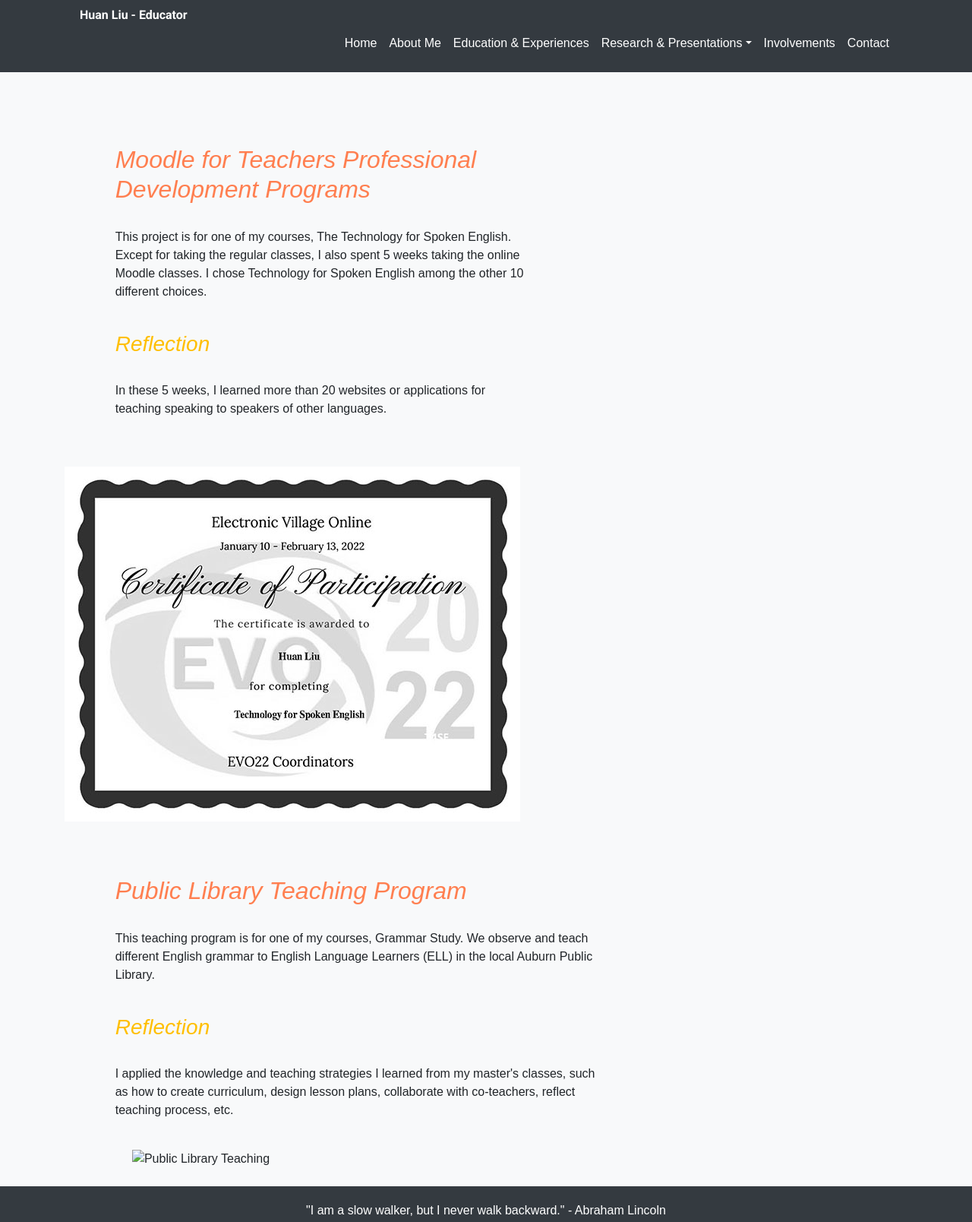
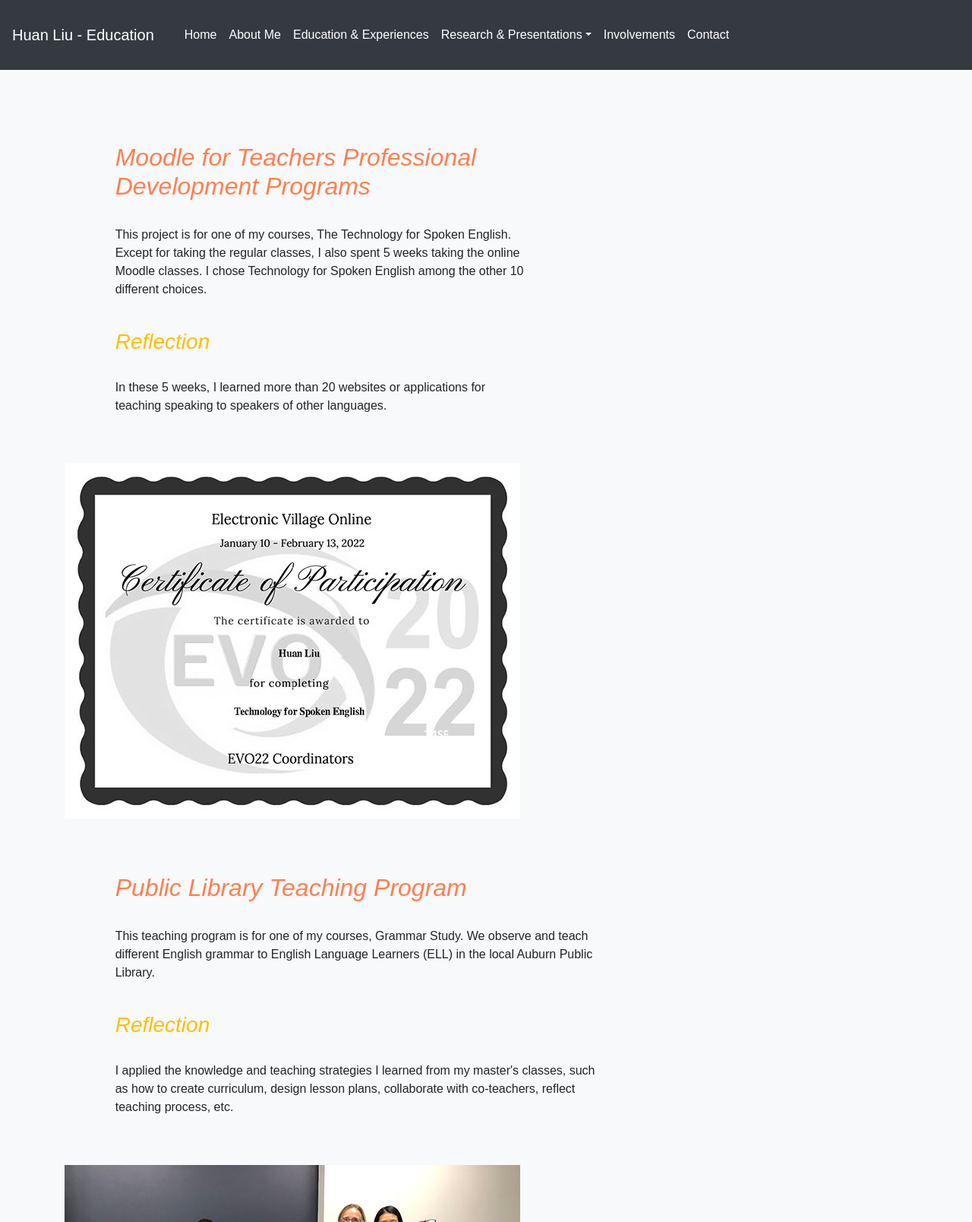
Before and after one commit to HL-auburn/portfolio, a plain HTML site: page involvements.html in a window 1280 px wide. Shown: the top 1608 px of the page at 76% size. Drawn offline with nearby package versions, Linux system fonts and the light colour scheme.

Commit message:
Update involvements.html

```diff
--- a/involvements.html
+++ b/involvements.html
@@ -65,8 +65,9 @@
 </head>
 <body>
     <header class="header">
+		<nav class="navbar navbar-expand-lg navbar-dark bg-dark"
         <div class="container">
-            <h1 class="custom-font">Huan Liu - Educator</h1>
+		<a class="navbar-brand" href="#">Huan Liu - Education</a>
             <nav class="navbar navbar-expand-lg navbar-dark">
                 <ul class="navbar-nav ml-auto">
                     <li class="nav-item"><a class="nav-link" href="index.html">Home</a></li>
@@ -92,7 +93,8 @@
 
 <section class="involvements" id="involvements">
         <div class="container">
-            <div class="row">
+            <div class="row align-items-center">
+				<!-- Text Left -->
                 <div class="col-md-6">
                     <h2>Moodle for Teachers Professional Development Programs</h2>
                     <p>This project is for one of my courses, The Technology for Spoken English. Except for taking the regular classes, I also spent 5 weeks taking the online Moodle classes. I chose Technology for Spoken English among the other 10 different choices.</p>
@@ -100,13 +102,15 @@
 					<h3>Reflection</h3>
                     <p>In these 5 weeks, I learned more than 20 websites or applications for teaching speaking to speakers of other languages.</p>
                 </div>
+				<!-- Image Right -->
                 <div class="col-md-6">
-                    <img src="images/certificate.jpg" alt="Moodle for Teachers">
+                    <img src="images/certificate.jpg" alt="certificate" width="600" height="467">
 
                 </div>
 
 		 <div class="container">
-           <div class="row">
+                <div class="row align-items-center">
+				<!-- Text Left -->
                 <div class="col-md-7">
                     <h2>Public Library Teaching Program</h2>
                     <p>This teaching program is for one of my courses, Grammar Study. We observe and teach different English grammar to English Language Learners (ELL) in the local Auburn Public Library.</p>
@@ -115,7 +119,7 @@
                     <p>I applied the knowledge and teaching strategies I learned from my master's classes, such as how to create curriculum, design lesson plans, collaborate with co-teachers, reflect teaching process, etc.</p>
                 </div>
                 <div class="col-md-7">
-                    <img src="images/lib.jpg" alt="Public Library Teaching">
+                    <img src="images/library.jpg" alt="Public Library Teaching" width="600" height="450">
                 </div>
             </div>
         </div>
```
